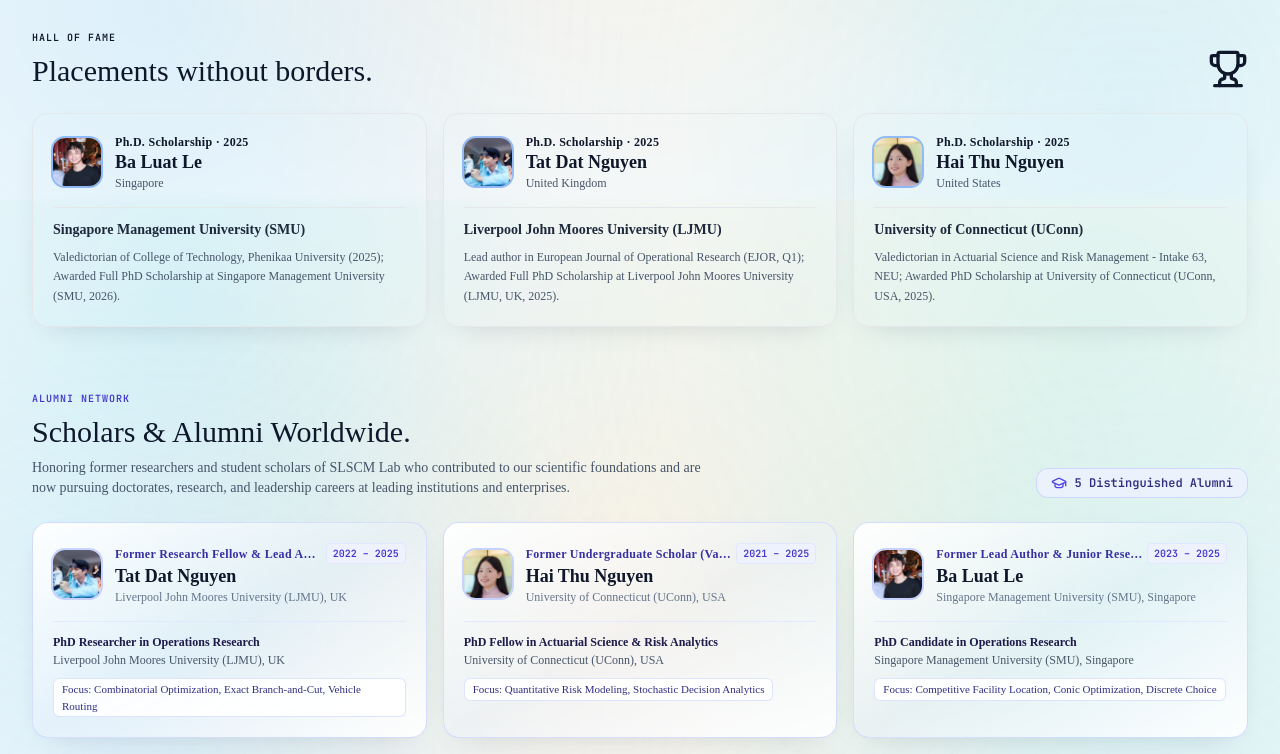
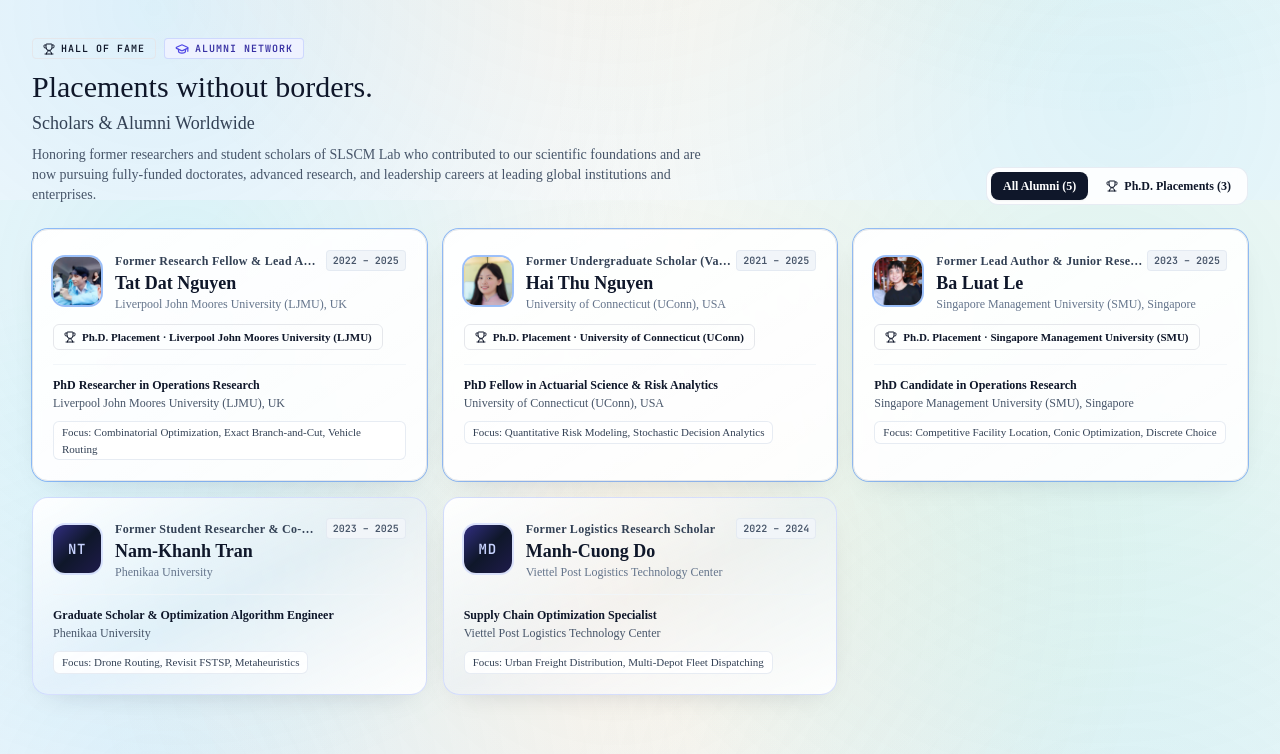
Before and after one commit to slscm-lab/slscm-lab.github.io, a React (Vite) app: page / in a window 1280 px wide. Shown: the part 10200-10954 px from the top of the page. Built offline with nearby package versions, Linux system fonts and the light colour scheme; a web font is replaced by a local one.

Commit message:
feat(ui): merge Placements without borders and Alumni Worldwide into unified section

```diff
--- a/src/App.tsx
+++ b/src/App.tsx
@@ -573,6 +573,17 @@ function PublicationsVault() {
 function PeopleAndLife() {
   const [submitted, setSubmitted] = useState(false);
   const [memberTab, setMemberTab] = useState<'all' | 'researchers' | 'students' | 'alumni'>('all');
+  const [alumniTab, setAlumniTab] = useState<'all' | 'phd'>('all');
+
+  const hofMap = useMemo(() => {
+    const map = new Map<string, typeof people.hall_of_fame[0]>();
+    people.hall_of_fame.forEach((hof) => {
+      map.set(hof.name.toLowerCase(), hof);
+      if (hof.name_en) map.set(hof.name_en.toLowerCase(), hof);
+    });
+    return map;
+  }, []);
+
   const submit = (event: FormEvent<HTMLFormElement>) => {
     event.preventDefault();
     setSubmitted(true);
@@ -922,20 +933,69 @@ function PeopleAndLife() {
             </div>
           </div>
 
-          <div className="mt-14">
-            <div className="flex items-end justify-between gap-5">
+          {/* MERGED: PLACEMENTS WITHOUT BORDERS · SCHOLARS & ALUMNI WORLDWIDE */}
+          <div className="mt-16" id="alumni">
+            <div className="flex flex-col sm:flex-row sm:items-end justify-between gap-4">
               <div>
-                <p className="font-mono text-[10px] font-semibold uppercase tracking-widest text-amber-700">HALL OF FAME</p>
-                <h3 className="mt-2 font-editorial text-3xl text-slate-900">Placements without borders.</h3>
+                <div className="flex items-center gap-2 flex-wrap">
+                  <span className="font-mono text-[10px] font-semibold uppercase tracking-widest text-amber-800 bg-amber-50 px-2.5 py-0.5 rounded border border-amber-200/80 inline-flex items-center gap-1.5">
+                    <Trophy className="h-3 w-3 text-amber-600" />
+                    HALL OF FAME
+                  </span>
+                  <span className="font-mono text-[10px] font-semibold uppercase tracking-widest text-indigo-800 bg-indigo-50 px-2.5 py-0.5 rounded border border-indigo-200/80 inline-flex items-center gap-1.5">
+                    <GraduationCap className="h-3.5 w-3.5 text-indigo-600" />
+                    ALUMNI NETWORK
+                  </span>
                 </div>
-              <Trophy className="hidden h-10 w-10 text-amber-500 sm:block" />
+                <h3 className="mt-2.5 font-editorial text-3xl text-slate-900">
+                  Placements without borders.
+                </h3>
+                <p className="mt-1 font-editorial text-lg font-medium text-slate-700">
+                  Scholars &amp; Alumni Worldwide
+                </p>
+                <p className="mt-2 font-editorial text-sm text-slate-600 max-w-2xl">
+                  Honoring former researchers and student scholars of SLSCM Lab who contributed to our scientific foundations and are now pursuing fully-funded doctorates, advanced research, and leadership careers at leading global institutions and enterprises.
+                </p>
               </div>
+
+              <div className="flex items-center gap-1.5 rounded-xl border border-slate-200/80 bg-white/90 p-1 backdrop-blur-sm shadow-xs self-start sm:self-auto">
+                <button
+                  type="button"
+                  onClick={() => setAlumniTab('all')}
+                  className={`rounded-lg px-3 py-1.5 font-editorial text-xs font-semibold transition ${
+                    alumniTab === 'all'
+                      ? 'bg-slate-900 text-white shadow-sm'
+                      : 'text-slate-600 hover:text-slate-900'
+                  }`}
+                >
+                  All Alumni ({people.alumni?.length || 0})
+                </button>
+                <button
+                  type="button"
+                  onClick={() => setAlumniTab('phd')}
+                  className={`rounded-lg px-3 py-1.5 font-editorial text-xs font-semibold transition inline-flex items-center gap-1.5 ${
+                    alumniTab === 'phd'
+                      ? 'bg-amber-600 text-white shadow-sm'
+                      : 'text-amber-800 hover:text-amber-950 bg-amber-50/60'
+                  }`}
+                >
+                  <Trophy className="h-3 w-3" />
+                  Ph.D. Placements ({people.hall_of_fame.length})
+                </button>
+              </div>
+            </div>
+
+            {/* When viewing Ph.D. Placements (Hall of Fame) */}
+            {alumniTab === 'phd' && (
               <div className="mt-6 grid gap-4 md:grid-cols-3">
                 {people.hall_of_fame.map((entry) => {
                   const achievement = entry.achievement_en || entry.achievement_vi;
                   const name = entry.name_en || entry.name;
                   return (
-                  <article key={entry.id} className="rounded-2xl border border-amber-200/80 bg-amber-50/70 p-5 backdrop-blur-sm shadow-soft transition hover:shadow-lift flex flex-col justify-between">
+                    <article
+                      key={entry.id}
+                      className="rounded-2xl border border-amber-200/80 bg-amber-50/70 p-5 backdrop-blur-sm shadow-soft transition hover:shadow-lift flex flex-col justify-between"
+                    >
                       <div>
                         <div className="flex items-center gap-3.5">
                           {entry.avatar ? (
@@ -950,42 +1010,34 @@ function PeopleAndLife() {
                             </div>
                           )}
                           <div>
-                          <p className="font-editorial text-xs font-semibold tracking-wide text-amber-900">Ph.D. Scholarship · {entry.year}</p>
-                          <h4 className="font-editorial text-lg font-bold text-slate-900 leading-snug">{name}</h4>
-                          <p className="font-editorial text-xs font-medium text-slate-600">{entry.country}</p>
+                            <span className="inline-flex items-center gap-1 text-[10px] font-mono font-semibold text-amber-900 bg-amber-100/90 px-2 py-0.5 rounded">
+                              <Trophy className="h-3 w-3 text-amber-600" /> Ph.D. Scholarship · {entry.year}
+                            </span>
+                            <h4 className="mt-1 font-editorial text-lg font-bold text-slate-900 leading-snug">
+                              {name}
+                            </h4>
+                            <p className="font-editorial text-xs font-medium text-slate-600">
+                              {entry.country}
+                            </p>
                           </div>
                         </div>
                         <div className="mt-4 pt-3 border-t border-amber-200/60">
-                        <p className="font-editorial text-sm font-semibold text-slate-800">{entry.destination_institution}</p>
-                        <p className="mt-2 font-editorial text-xs leading-relaxed text-slate-600">{achievement}</p>
+                          <p className="font-editorial text-sm font-semibold text-slate-800">
+                            {entry.destination_institution}
+                          </p>
+                          <p className="mt-2 font-editorial text-xs leading-relaxed text-slate-600">
+                            {achievement}
+                          </p>
                         </div>
                       </div>
                     </article>
                   );
                 })}
               </div>
-          </div>
+            )}
 
-          {/* ALUMNI & FORMER MEMBERS */}
-          <div className="mt-16" id="alumni">
-            <div className="flex flex-col sm:flex-row sm:items-end justify-between gap-4">
-              <div>
-                <p className="font-mono text-[10px] font-semibold uppercase tracking-widest text-indigo-700">
-                  ALUMNI NETWORK
-                </p>
-                <h3 className="mt-2 font-editorial text-3xl text-slate-900">
-                  Scholars &amp; Alumni Worldwide.
-                </h3>
-                <p className="mt-2 font-editorial text-sm text-slate-600 max-w-2xl">
-                  Honoring former researchers and student scholars of SLSCM Lab who contributed to our scientific foundations and are now pursuing doctorates, research, and leadership careers at leading institutions and enterprises.
-                </p>
-              </div>
-              <div className="hidden sm:flex items-center gap-2 rounded-xl border border-indigo-200/80 bg-indigo-50/80 px-3.5 py-1.5 font-mono text-xs font-semibold text-indigo-900">
-                <GraduationCap className="h-4 w-4 text-indigo-600" />
-                <span>{people.alumni.length} Distinguished Alumni</span>
-              </div>
-            </div>
-
+            {/* When viewing All Alumni (with integrated Ph.D. Scholarship badges) */}
+            {alumniTab === 'all' && (
               <div className="mt-6 grid gap-4 md:grid-cols-2 lg:grid-cols-3">
                 {people.alumni.map((alum) => {
                   const name = alum.name_en || alum.name;
@@ -993,10 +1045,18 @@ function PeopleAndLife() {
                   const formerRole = alum.former_role_en || alum.former_role_vi;
                   const currentPos = alum.current_position_en || alum.current_position_vi;
                   const institution = alum.institution_en || alum.institution;
+                  const hofMatch =
+                    hofMap.get(alum.name.toLowerCase()) ||
+                    (alum.name_en ? hofMap.get(alum.name_en.toLowerCase()) : undefined);
+
                   return (
                     <article
                       key={alum.id}
-                    className="rounded-2xl border border-indigo-200/70 bg-gradient-to-br from-white/95 via-indigo-50/30 to-white/90 p-5 backdrop-blur-sm shadow-soft transition hover:shadow-lift flex flex-col justify-between"
+                      className={`rounded-2xl border p-5 backdrop-blur-sm shadow-soft transition hover:shadow-lift flex flex-col justify-between ${
+                        hofMatch
+                          ? 'border-amber-200/90 bg-gradient-to-br from-white/95 via-amber-50/25 to-white/90 ring-1 ring-amber-200/50'
+                          : 'border-indigo-200/70 bg-gradient-to-br from-white/95 via-indigo-50/30 to-white/90'
+                      }`}
                     >
                       <div>
                         <div className="flex items-center gap-3.5">
@@ -1004,19 +1064,27 @@ function PeopleAndLife() {
                             <img
                               src={alum.avatar}
                               alt={name}
-                            className="h-12 w-12 rounded-xl object-cover ring-2 ring-indigo-200 shadow-sm shrink-0"
+                              className={`h-12 w-12 rounded-xl object-cover shadow-sm shrink-0 ring-2 ${
+                                hofMatch ? 'ring-amber-300' : 'ring-indigo-200'
+                              }`}
                             />
                           ) : (
-                          <div className="grid h-12 w-12 place-items-center rounded-xl bg-gradient-to-br from-indigo-900 via-slate-900 to-indigo-950 font-mono text-sm font-bold text-indigo-200 shadow-sm ring-2 ring-indigo-200/60 shrink-0 tracking-wider">
+                            <div
+                              className={`grid h-12 w-12 place-items-center rounded-xl font-mono text-sm font-bold shadow-sm ring-2 shrink-0 tracking-wider ${
+                                hofMatch
+                                  ? 'bg-gradient-to-br from-amber-950 via-slate-900 to-amber-900 text-amber-200 ring-amber-300/60'
+                                  : 'bg-gradient-to-br from-indigo-900 via-slate-900 to-indigo-950 text-indigo-200 ring-indigo-200/60'
+                              }`}
+                            >
                               {initials}
                             </div>
                           )}
                           <div className="min-w-0 flex-1">
                             <div className="flex items-center justify-between gap-1">
-                            <p className="font-editorial text-xs font-semibold tracking-wide text-indigo-800 truncate">
+                              <p className="font-editorial text-xs font-semibold tracking-wide text-slate-700 truncate">
                                 {formerRole}
                               </p>
-                            <span className="font-mono text-[10px] font-semibold text-indigo-700 shrink-0 bg-indigo-50 px-1.5 py-0.5 rounded border border-indigo-100">
+                              <span className="font-mono text-[10px] font-semibold text-slate-600 shrink-0 bg-slate-100 px-1.5 py-0.5 rounded border border-slate-200/80">
                                 {alum.period}
                               </span>
                             </div>
@@ -1029,8 +1097,15 @@ function PeopleAndLife() {
                           </div>
                         </div>
 
-                      <div className="mt-4 pt-3 border-t border-indigo-100/80">
-                        <p className="font-editorial text-xs font-semibold text-indigo-950">
+                        {hofMatch && (
+                          <div className="mt-3 inline-flex items-center gap-1.5 rounded-md border border-amber-200/80 bg-amber-50/90 px-2.5 py-1 text-[11px] font-editorial font-semibold text-amber-900">
+                            <Trophy className="h-3 w-3 text-amber-600 shrink-0" />
+                            <span>Ph.D. Placement · {hofMatch.destination_institution}</span>
+                          </div>
+                        )}
+
+                        <div className="mt-3.5 pt-3 border-t border-slate-100/90">
+                          <p className="font-editorial text-xs font-semibold text-slate-900">
                             {currentPos}
                           </p>
                           <p className="mt-0.5 font-editorial text-xs text-slate-600">
@@ -1038,7 +1113,7 @@ function PeopleAndLife() {
                           </p>
                           {alum.research_focus && (
                             <div className="mt-2.5 flex flex-wrap gap-1.5">
-                            <span className="rounded-md border border-indigo-200/60 bg-white/90 px-2 py-0.5 font-editorial text-[11px] font-medium text-indigo-900">
+                              <span className="rounded-md border border-slate-200/80 bg-white/90 px-2 py-0.5 font-editorial text-[11px] font-medium text-slate-700">
                                 Focus: {alum.research_focus}
                               </span>
                             </div>
@@ -1049,6 +1124,7 @@ function PeopleAndLife() {
                   );
                 })}
               </div>
+            )}
           </div>
         </div>
       </section>
```
Lines whose indentation alone changed are shown as unchanged.
